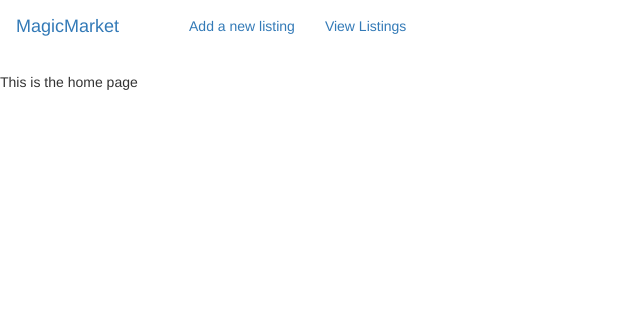
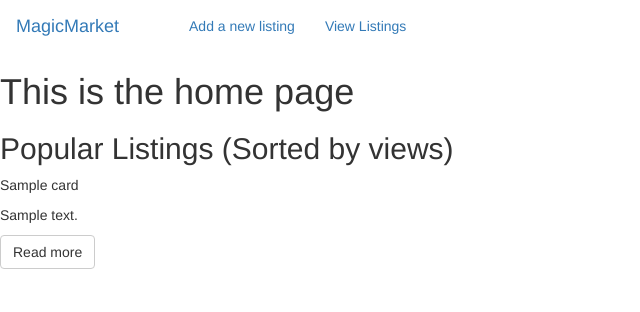
Before and after one commit to DanielJMaia/magic-market-project, a Django app: page /home/ in a window 1280 px wide. Shown: the top 312 px of the page, without its empty margins (0-640 px from the left). Run offline with Django 3.2, Linux system fonts and the light colour scheme; tables that the repository leaves empty hold one stand-in row (values such as "Sample post"); some libraries are stand-ins or nearby versions.

Commit message:
home page sorts listing by popularity, links to more information or just listings page

```diff
--- a/cards/forms.py
+++ b/cards/forms.py
@@ -2,7 +2,6 @@ from django import forms
 from .models import Card
 
 class CardDescForm(forms.ModelForm):
-
     class Meta:
         model = Card
         fields = ('card_title', 'card_description', 'card_edition', 'card_condition', 'listing_published_date')
--- a/cards/templates/home.html
+++ b/cards/templates/home.html
@@ -1,4 +1,11 @@
 {% extends "base.html" %}
 {% block content %}
-This is the home page
+<h1>This is the home page</h1>
+<h2>Popular Listings (Sorted by views)</h2>
+ {% for card in cards %}
+        <p>{{ card.card_title }}</p>
+        <p>{{ card.card_description|truncatewords:30 }}</p>
+        <p><a href="{% url 'card_detail' card.id %}"  class="btn btn-default">Read more</a></p>
+        <br>
+    {% endfor %}
 {% endblock %}
--- a/cards/views.py
+++ b/cards/views.py
@@ -4,7 +4,8 @@ from .models import Card
 from .forms import CardDescForm
 
 def home_page(request):
-    return render(request, 'home.html')
+    cards = Card.objects.order_by('-listing_views')
+    return render(request, 'home.html', {'cards': cards})
 
 def get_cards(request):
     """
@@ -20,7 +21,7 @@ def get_card_details(request, pk):
     it on the cardinformation.html template
     """
     card = get_object_or_404(Card, pk=pk)
-    """card.views += 1"""
+    card.listing_views += 1
     card.save()
     return render(request, "cardinformation.html", {'card': card})
 
```
Also changed, not shown: cards/templates/cardinformation.html (+10 -0 lines), cards/templates/cards.html (+5 -4 lines).
